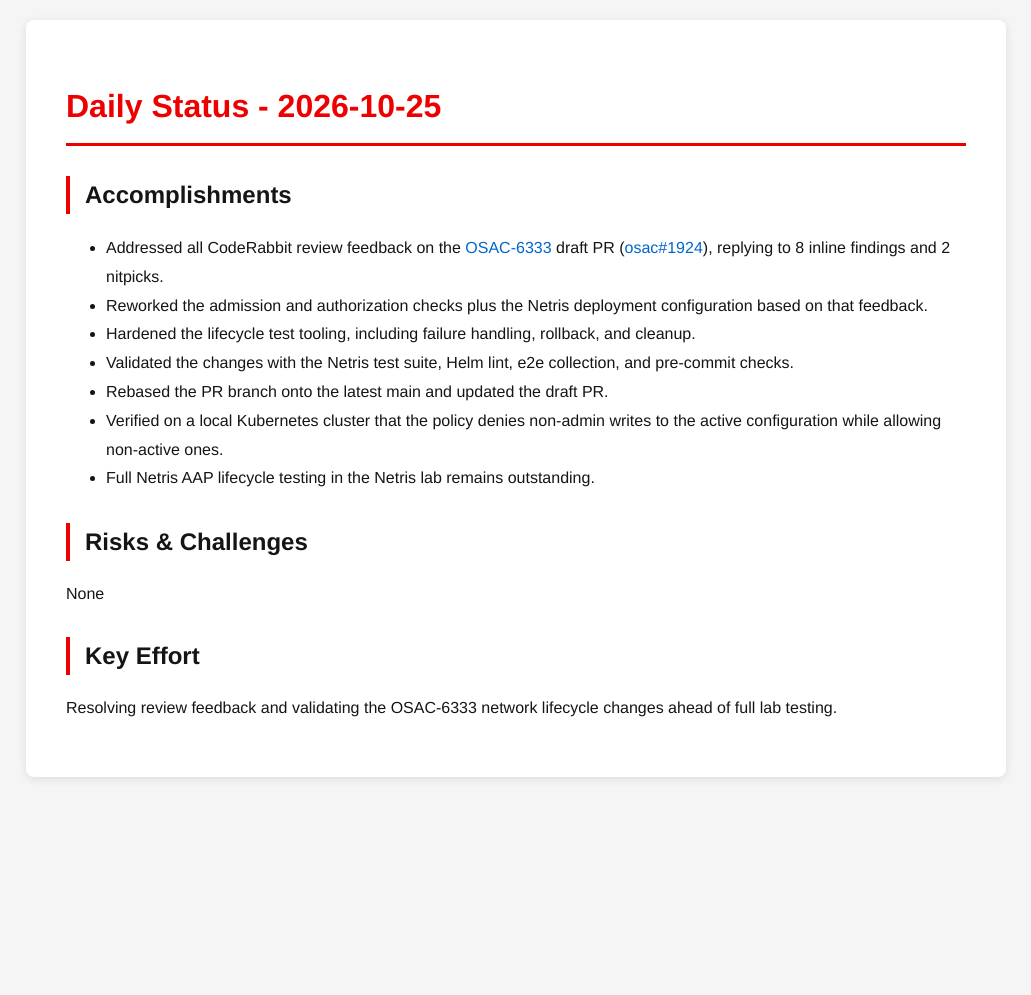
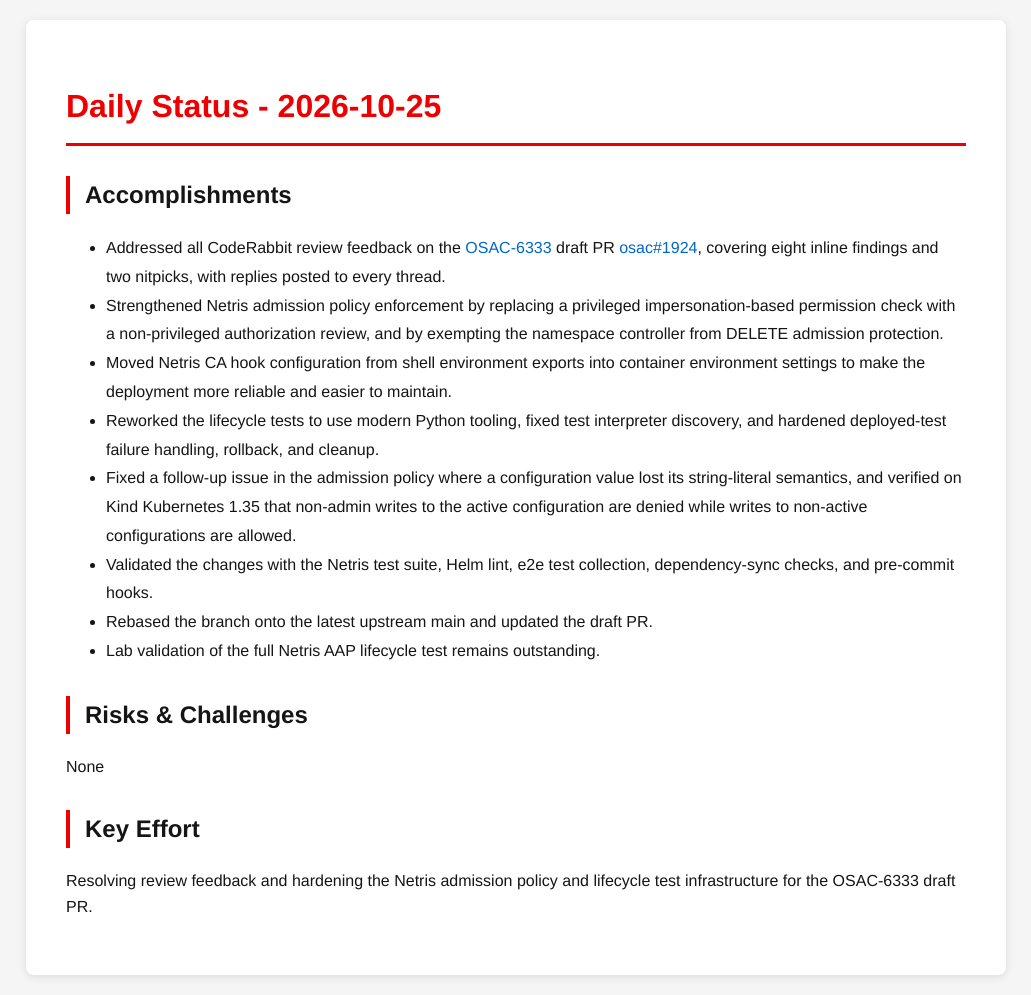
Before and after one commit to tzvatot/daily-status, a Jekyll site: the page built from 2026-10-25.md, in a window 1280 px wide. Shown: the whole page, without its empty margins (124-1155 px from the left). Built offline with Jekyll 4.4.1, drawn with Linux system fonts in a browser that asks for light colours; before the commit the page ends 900 px from its top, so only the background shows below that.

Commit message:
Daily status update - 2026-10-25

```diff
--- a/2026-10-25.md
+++ b/2026-10-25.md
@@ -7,16 +7,17 @@
 # Daily Status - 2026-10-25
 
 ## Accomplishments
-- Addressed all CodeRabbit review feedback on the [OSAC-6333](https://redhat.atlassian.net/browse/OSAC-6333) draft PR ([osac#1924](https://github.com/osac-project/osac/pull/1924)), replying to 8 inline findings and 2 nitpicks.
-- Reworked the admission and authorization checks plus the Netris deployment configuration based on that feedback.
-- Hardened the lifecycle test tooling, including failure handling, rollback, and cleanup.
-- Validated the changes with the Netris test suite, Helm lint, e2e collection, and pre-commit checks.
-- Rebased the PR branch onto the latest main and updated the draft PR.
-- Verified on a local Kubernetes cluster that the policy denies non-admin writes to the active configuration while allowing non-active ones.
-- Full Netris AAP lifecycle testing in the Netris lab remains outstanding.
+- Addressed all CodeRabbit review feedback on the [OSAC-6333](https://redhat.atlassian.net/browse/OSAC-6333) draft PR [osac#1924](https://github.com/osac-project/osac/pull/1924), covering eight inline findings and two nitpicks, with replies posted to every thread.
+- Strengthened Netris admission policy enforcement by replacing a privileged impersonation-based permission check with a non-privileged authorization review, and by exempting the namespace controller from DELETE admission protection.
+- Moved Netris CA hook configuration from shell environment exports into container environment settings to make the deployment more reliable and easier to maintain.
+- Reworked the lifecycle tests to use modern Python tooling, fixed test interpreter discovery, and hardened deployed-test failure handling, rollback, and cleanup.
+- Fixed a follow-up issue in the admission policy where a configuration value lost its string-literal semantics, and verified on Kind Kubernetes 1.35 that non-admin writes to the active configuration are denied while writes to non-active configurations are allowed.
+- Validated the changes with the Netris test suite, Helm lint, e2e test collection, dependency-sync checks, and pre-commit hooks.
+- Rebased the branch onto the latest upstream main and updated the draft PR.
+- Lab validation of the full Netris AAP lifecycle test remains outstanding.
 
 ## Risks & Challenges
 None
 
 ## Key Effort
-Resolving review feedback and validating the OSAC-6333 network lifecycle changes ahead of full lab testing.
+Resolving review feedback and hardening the Netris admission policy and lifecycle test infrastructure for the OSAC-6333 draft PR.
```
